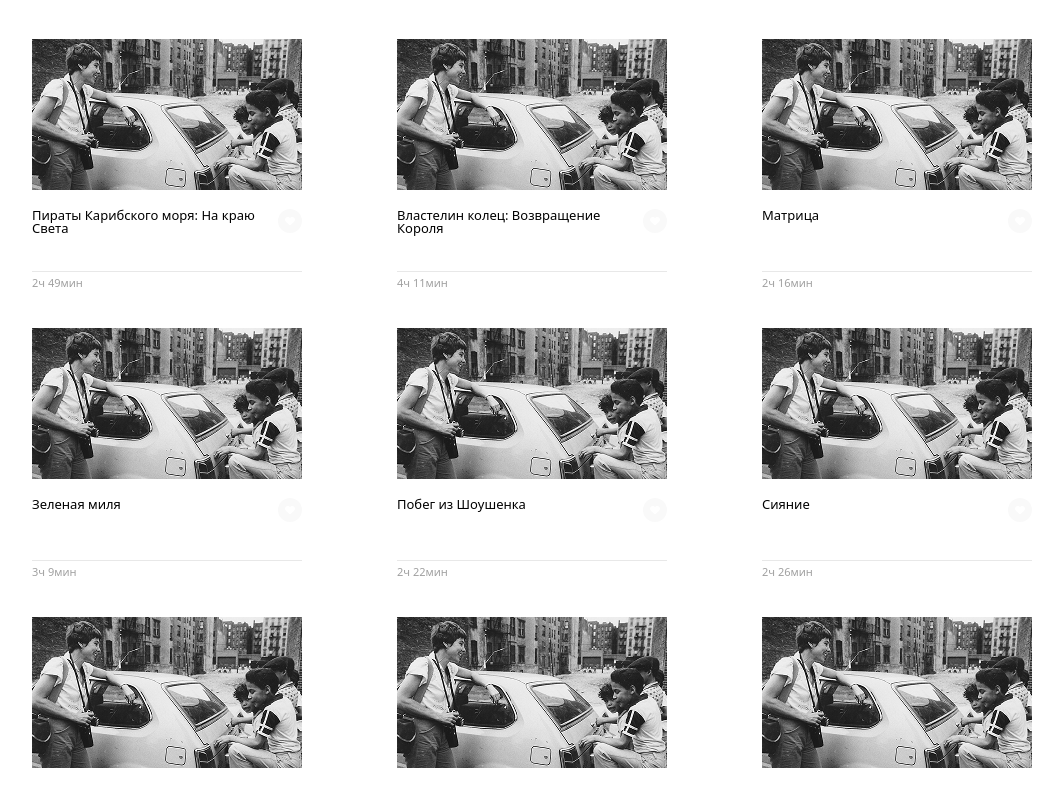
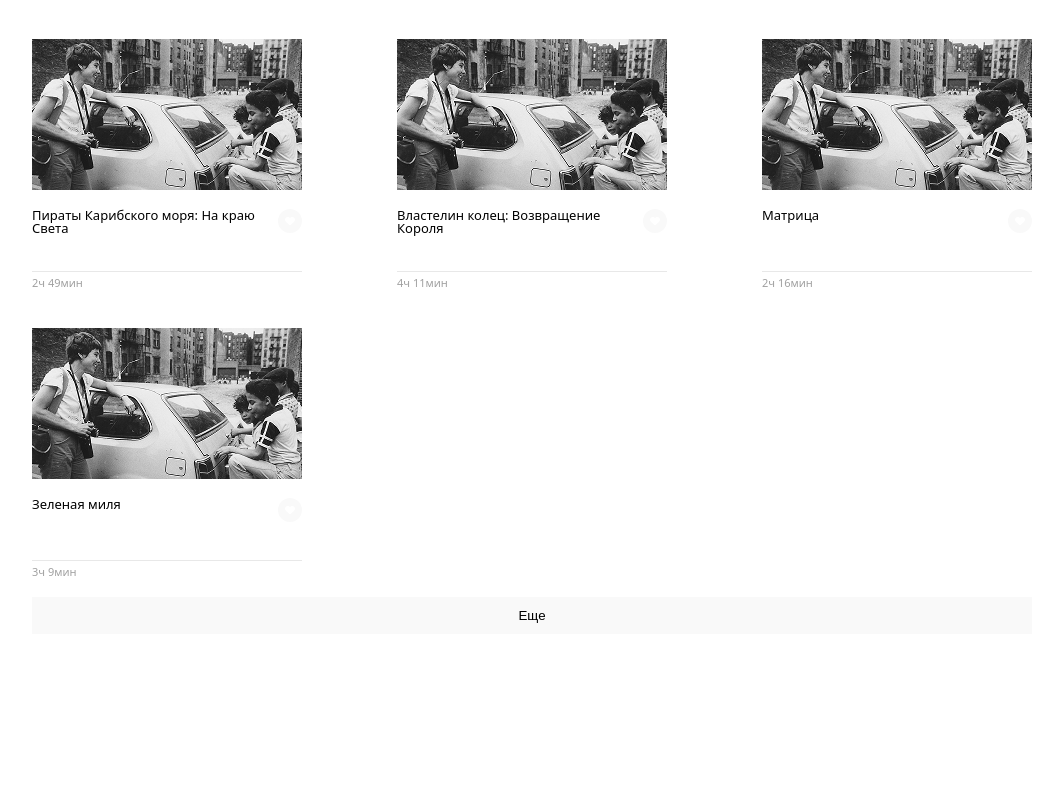
Before and after one commit to Rogepta/project-for-me, a React (Vite) app: page /films in a window 1280 px wide. Shown: the part 1456-2241 px from the top of the page, without its empty margins (108-1171 px from the left). Built offline with nearby package versions, Linux system fonts and the light colour scheme.

Commit message:
feat/add button more in ListOfFilms

```diff
--- /dev/null
+++ b/src/components/ListOfFilms/ListOfFilms.module.css
@@ -0,0 +1,11 @@
+.button {
+  display: flex;
+  margin-top: 20px;
+  justify-content: center;
+  /* min-width: 270px; */
+  background-color: #f9f9f9;
+  padding: 11px 60px;
+  font-size: 12rem;
+  line-height: 100%;
+  letter-spacing: 0px;
+}
--- a/src/components/ListOfFilms/ListOfFilms.tsx
+++ b/src/components/ListOfFilms/ListOfFilms.tsx
@@ -2,6 +2,7 @@
 import FilmCard from '../FilmCard/FilmCard';
 import React, { useEffect, useState } from 'react';
 import { films } from './ListOfFilms.const';
+import styles from './ListOfFilms.module.css';
 
 interface IListOfFilms {
   searchTerm: string;
@@ -10,6 +11,7 @@
 const ListOfFilms: React.FC<IListOfFilms> = ({ searchTerm }) => {
   const [favorites, setFavorites] = useState<string[]>([]);
   const [displayedFilms, setDisplayedFilms] = useState(films);
+  const [visibleCount, setVisibleCount] = useState(16);
 
   useEffect(() => {
     const savedFavorites = JSON.parse(
@@ -37,6 +39,8 @@
     });
   };
 
+  const handleShowMore = () => [setVisibleCount((prevCount) => prevCount + 16)];
+
   return (
     <Section colorType='ultralight' paddingSizeType='sm'>
       <div
@@ -46,7 +50,7 @@
           flexWrap: 'wrap',
         }}
       >
-        {displayedFilms.map((film) => (
+        {displayedFilms.slice(0, visibleCount).map((film) => (
           <FilmCard
             imageUrl={film.imageUrl}
             title={film.title}
@@ -56,6 +60,13 @@
           />
         ))}
       </div>
+      {visibleCount < displayedFilms.length && (
+        <div className={styles.button}>
+          <button type='button' onClick={handleShowMore} style={{justifyContent: 'center'}}>
+            Еще
+          </button>
+        </div>
+      )}
     </Section>
   );
 };
```
Also changed, not shown: src/components/ListOfFilms/ListOfFilms.module.tsx (deleted).
